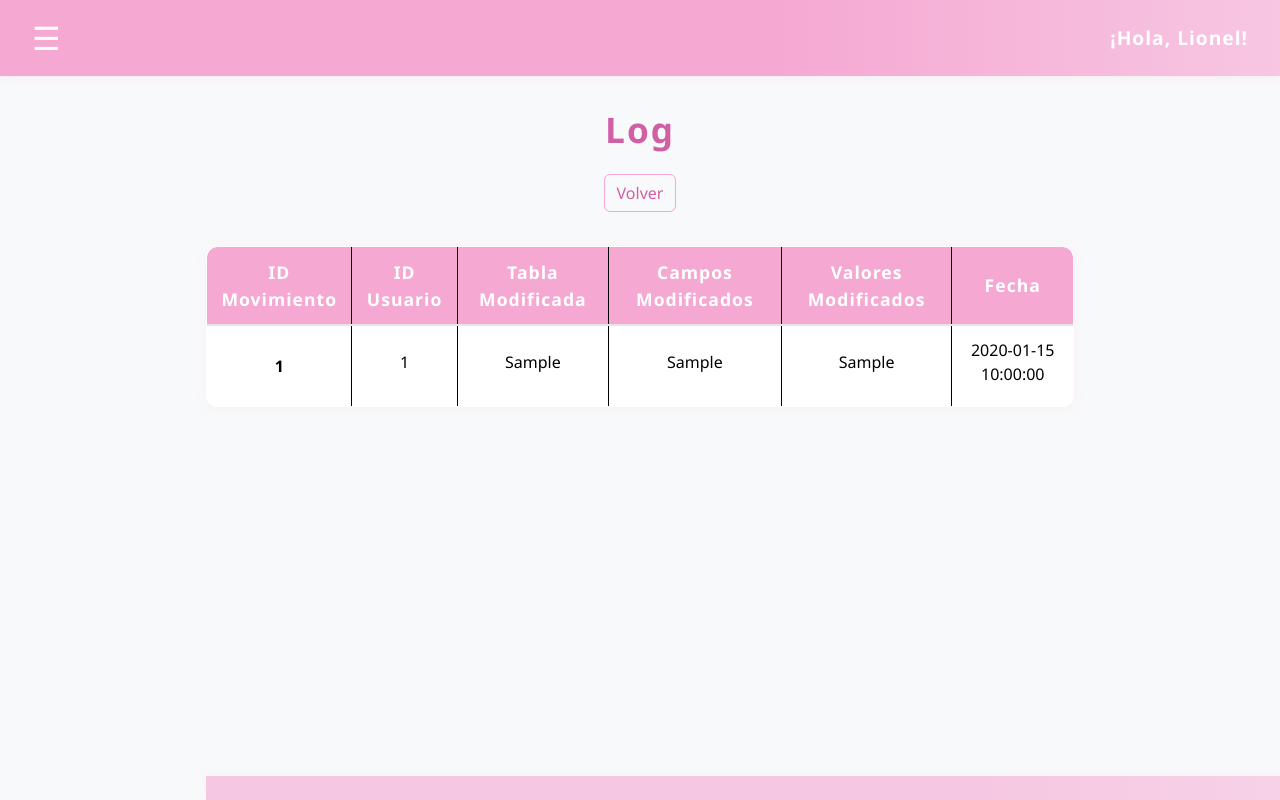
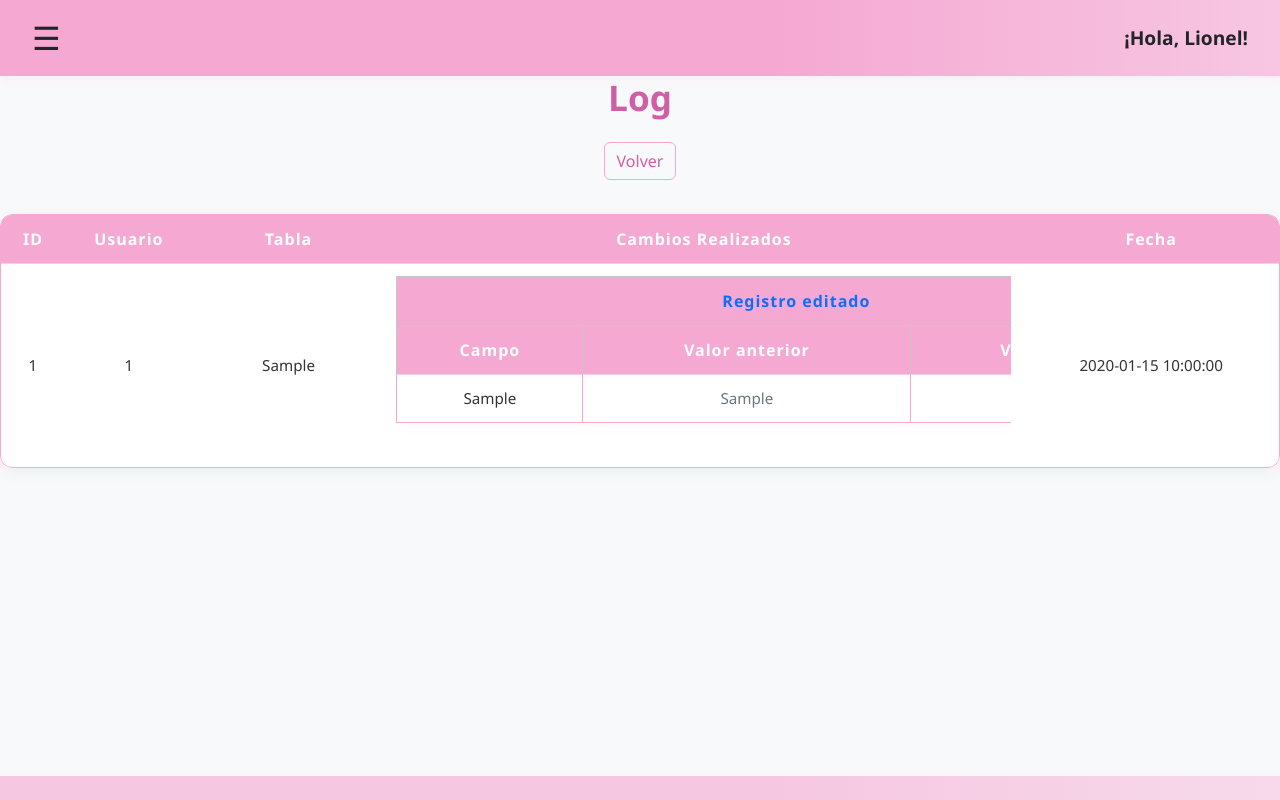
Before and after one commit to lenoilrtk/jardin, a PHP site: page /ABM/movimientos.php in a window 1280 px wide. Run offline with PHP 8.4, Linux system fonts and the light colour scheme; tables that the repository leaves empty hold one stand-in row (values such as "Sample post").

Commit message:
modificacion css

```diff
--- a/ABM/movimientos.php
+++ b/ABM/movimientos.php
@@ -1,8 +1,61 @@
 <?php
-
 include_once './conex.php';
 session_start();
 
+function mostrarCambiosHorizontal($camposStr, $valoresStr)
+{
+  $campos = explode(",", $camposStr);
+  $valores = explode(",", $valoresStr);
+  $esAgregado = true;
+
+  // Verifica si todos los valores anteriores son "nulo"
+  for ($i = 0; $i < count($valores); $i += 2) {
+    if (trim(strtolower($valores[$i])) !== "nulo") {
+      $esAgregado = false;
+      break;
+    }
+  }
+
+  // Comienza tabla interna
+  $output = "<div style='overflow-x:auto;'>
+    <table class='table table-sm table-bordered' style='min-width:800px;'>
+      <thead class='table-light'>
+        <tr>
+          <th colspan='" . ($esAgregado ? 2 : 3) . "' class='text-" . ($esAgregado ? "success" : "primary") . "'>
+            " . ($esAgregado ? "Registro agregado" : "Registro editado") . "
+          </th>
+        </tr>
+        <tr>
+          <th>Campo</th>" .
+    (!$esAgregado ? "<th>Valor anterior</th>" : "") .
+    "<th>Valor nuevo</th>
+        </tr>
+      </thead>
+      <tbody>";
+
+  for ($i = 0, $j = 0; $i < count($campos); $i++, $j += 2) {
+    $campo = htmlspecialchars($campos[$i]);
+    $valorAnt = isset($valores[$j]) ? trim($valores[$j]) : '-';
+    $valorNuevo = isset($valores[$j + 1]) ? trim($valores[$j + 1]) : '-';
+
+    $campoHTML = "<td style='word-break: break-word;'>$campo</td>";
+    $valorAntHTML = "<td style='word-break: break-word; color:#6c757d;'>"
+      . ($valorAnt === 'nulo' ? '—' : htmlspecialchars($valorAnt)) . "</td>";
+    $valorNuevoHTML = "<td style='word-break: break-word; color:#d15fa6;'>"
+      . htmlspecialchars($valorNuevo) . "</td>";
+
+    $output .= "<tr>" . $campoHTML .
+      (!$esAgregado ? $valorAntHTML : "") .
+      $valorNuevoHTML . "</tr>";
+  }
+
+  $output .= "</tbody></table></div>";
+  return $output;
+}
+
+
+$sql = "SELECT * FROM movimientos";
+$result = $conn->query($sql);
 ?>
 
 <!DOCTYPE html>
@@ -11,30 +64,23 @@ session_start();
 <head>
   <meta charset="UTF-8" />
   <meta name="viewport" content="width=device-width, initial-scale=1.0" />
+  <title>Biblioteca Virtual</title>
 
   <!-- Bootstrap CSS -->
-  <link
-    href="https://cdn.jsdelivr.net/npm/bootstrap@5.3.5/dist/css/bootstrap.min.css"
-    rel="stylesheet"
-    integrity="sha384-SgOJa3DmI69IUzQ2PVdRZhwQ+dy64/BUtbMJw1MZ8t5HZApcHrRKUc4W0kG879m7"
-    crossorigin="anonymous" />
-
-  <title>Biblioteca Virtual</title>
+  <link href="https://cdn.jsdelivr.net/npm/bootstrap@5.3.5/dist/css/bootstrap.min.css" rel="stylesheet"
+    integrity="sha384-SgOJa3DmI69IUzQ2PVdRZhwQ+dy64/BUtbMJw1MZ8t5HZApcHrRKUc4W0kG879m7" crossorigin="anonymous" />
 
   <style>
-    /* ...existing code... */
     body {
       font-family: 'Segoe UI', Arial, sans-serif;
+      background: #f8f9fa;
       margin: 0;
       padding: 0;
-      background: #f8f9fa;
       min-height: 100vh;
     }
 
-    /* Navbar */
     .navbar {
       background: linear-gradient(90deg, #f5a8d2 60%, #f7c6e2 100%);
-      color: #fff;
       padding: 14px 32px;
       display: flex;
       justify-content: space-between;
@@ -42,37 +88,28 @@ session_start();
       box-shadow: 0 2px 8px rgba(245, 168, 210, 0.15);
     }
 
-    .navbar .nav-icon {
+    .nav-icon {
       font-size: 2rem;
       cursor: pointer;
-      transition: color 0.2s;
-    }
-
-    .navbar .nav-icon:hover {
-      color: #fffbe7;
     }
 
     .navbar span {
       margin-left: 1rem;
       font-weight: bold;
       font-size: 1.2rem;
-      letter-spacing: 1px;
     }
 
-    .navbar a,
-    .navbar a:visited {
+    .navbar a {
       color: #fff;
       text-decoration: none;
       margin: 0 10px;
-      transition: color 0.2s;
     }
 
     .navbar a:hover {
+      text-decoration: underline;
       color: #fffbe7;
-      text-decoration: underline;
     }
 
-    /* Footer */
     .footer {
       background: linear-gradient(90deg, #f5a8d29f 60%, #f7c6e29f 100%);
       color: #fff;
@@ -82,16 +119,14 @@ session_start();
       bottom: 0;
       width: 100%;
       font-size: 1rem;
-      letter-spacing: 1px;
       box-shadow: 0 -2px 8px rgba(245, 168, 210, 0.08);
     }
 
-    /* Content */
     .content {
-      padding: 32px 16px 80px 16px;
+      padding: 0;
+      max-width: 100%;
+      margin: 0 0;
       text-align: center;
-      max-width: 900px;
-      margin: 0 auto;
     }
 
     h1 {
@@ -99,36 +134,19 @@ session_start();
       font-weight: bold;
       margin-bottom: 1.5rem;
       color: #d15fa6;
-      letter-spacing: 2px;
     }
 
-    /* Table Styles */
     .table {
       background: #fff;
       border-radius: 12px;
-      overflow: hidden;
-      box-shadow: 0 2px 12px rgba(245, 168, 210, 0.10);
+      box-shadow: 0 2px 12px rgba(245, 168, 210, 0.1);
       margin-bottom: 2rem;
-    }
-
-    .table th,
-    .table td {
-      vertical-align: middle !important;
-      text-align: center;
-      font-size: 1rem;
-      padding: 12px 8px;
     }
 
     .table thead th {
       background: #f5a8d2;
       color: #fff;
-      border-bottom: 2px solid #e6e6e6;
       font-size: 1.1rem;
-      letter-spacing: 1px;
-    }
-
-    .table tbody tr {
-      transition: background 0.2s;
     }
 
     .table tbody tr:hover {
@@ -144,25 +162,21 @@ session_start();
       border-top: 1.5px solid #f5a8d2;
     }
 
-    /* Button */
     .btn-outline-primary {
       border-color: #f5a8d2;
       color: #d15fa6;
       font-weight: 500;
-      transition: background 0.2s, color 0.2s;
       margin-bottom: 10px;
     }
 
     .btn-outline-primary:hover {
       background: #f5a8d2;
       color: #fff;
-      border-color: #f5a8d2;
     }
 
-    /* Responsive */
     @media (max-width: 768px) {
       .content {
-        padding: 16px 4px 80px 4px;
+        padding: 0;
       }
 
       .table th,
@@ -178,11 +192,15 @@ session_start();
       .navbar {
         flex-direction: column;
         align-items: flex-start;
-        padding: 10px 10px;
+        padding: 10px;
       }
     }
 
-    /* Misc */
+    td div {
+      word-break: break-word;
+      font-size: 0.95rem;
+    }
+
     img {
       max-height: 100px;
     }
@@ -191,112 +209,192 @@ session_start();
       margin-bottom: 0.5rem;
     }
 
-    /* ...existing code... */
+    /* Estilo base de tabla */
+    .table-wrapper {
+      overflow-x: auto;
+      border-radius: 12px;
+      box-shadow: 0 4px 16px rgba(0, 0, 0, 0.05);
+      margin-bottom: 2rem;
+      background: white;
+      width: 100%;
+    }
+
+    .table-custom {
+      width: 100%;
+      border-collapse: separate;
+      border-spacing: 0;
+      border: 1.5px solid #f5a8d2;
+      border-radius: 12px;
+      overflow: hidden;
+    }
+
+    .table-custom thead th {
+      position: sticky;
+      top: 0;
+      background-color: #f5a8d2;
+      color: #fff;
+      text-align: center;
+      padding: 12px;
+      cursor: pointer;
+      user-select: none;
+      font-size: 1rem;
+      letter-spacing: 1px;
+    }
+
+    .table-custom tbody td {
+      text-align: center;
+      padding: 12px;
+      vertical-align: middle;
+      border-top: 1px solid #f3d1e4;
+      font-size: 0.95rem;
+      color: #333;
+      max-width: 180px;
+      word-wrap: break-word;
+      overflow-y: auto;
+    }
+
+    .table-custom tbody tr:hover {
+      background-color: #fcebf5;
+    }
+
+    /* Scroll interno para celdas largas */
+    .table-custom td p {
+      margin: 0.25rem 0;
+      max-height: 100px;
+      overflow-y: auto;
+      word-break: break-word;
+    }
+
+    .table td,
+    .table th {
+      vertical-align: middle;
+      word-break: break-word;
+      white-space: normal;
+    }
+
+    .table td[colspan="2"] {
+      min-width: 600px;
+      max-width: 1000px;
+      word-break: break-word;
+      white-space: normal;
+      padding: 0 !important;
+    }
+
+    @media (min-width: 992px) {
+      .table td[colspan="2"] {
+        width: 60vw;
+      }
+    }
+
+    .table td[colspan="2"] table {
+      width: 100%;
+    }
+
+    .table td[colspan="2"] th,
+    .table td[colspan="2"] td {
+      font-size: 0.9rem;
+      padding: 6px 8px;
+      vertical-align: top;
+    }
   </style>
 </head>
 
 <body>
 
-  <!-- NAVBAR -->
   <div class="navbar">
     <div class="nav-icon">☰</div>
-    <div>
-      <span>¡Hola, Lionel!</span>
-    </div>
+    <div><span>¡Hola, Lionel!</span></div>
   </div>
 
-  <!-- CONTENIDO PRINCIPAL -->
   <div class="content">
     <h1>Log</h1>
 
     <button type="button" class="btn btn-outline-primary">Volver</button>
     <br><br>
-    <table class="table table-bordered border-black">
+
+    <div class="table-wrapper">
+      <table class="table-custom">
         <thead>
           <tr>
-          <th scope="col">ID Movimiento</th>
-          <th scope="col">ID Usuario</th>
-          <th scope="col">Tabla Modificada</th>
-          <th scope="col">Campos Modificados</th>
-          <th scope="col">Valores Modificados</th>
-          <th scope="col">Fecha</th>
+            <th style="width: 5%;">ID</th>
+            <th style="width: 10%;">Usuario</th>
+            <th style="width: 15%;">Tabla</th>
+            <th colspan="2" style="width: 50%;">Cambios Realizados</th>
+            <th style="width: 20%;">Fecha</th>
           </tr>
         </thead>
-      <tbody class="table-group-divider">
-        <?php
-        // Consulta para obtener los movimientos
-        $sql = "SELECT * FROM movimientos";
-        $result = $conn->query($sql);
+        <tbody>
+          <?php if ($result->num_rows > 0): ?>
+            <?php while ($row = $result->fetch_assoc()): ?>
+              <tr>
+                <td><?= $row["id_movimiento"] ?></td>
+                <td>
+                  <p><?= $row["usuario_id"] ?></p>
+                </td>
+                <td>
+                  <p><?= $row["tabla_modif"] ?></p>
+                </td>
+                <td class='align-middle' colspan='2'><?= mostrarCambiosHorizontal($row["campos_modif"], $row["valores_modif"]) ?></td>
+                <td>
+                  <p><?= $row["fecha"] ?></p>
+                </td>
+              </tr>
+            <?php endwhile; ?>
+          <?php else: ?>
+            <tr>
+              <td colspan="6">No se encontraron movimientos.</td>
+            </tr>
+          <?php endif; ?>
+          <?php $conn->close(); ?>
+        </tbody>
+      </table>
+    </div>
+  </div>
 
-        function displayArrayValues($array)
-        {
-          $stringToDisplay = "";
-          if ($array[0] == "nulo") {
-            $stringToDisplay = "";
-            foreach ($array as $value) {
-              if ($value == "nulo") {
+  <div class="footer"></div>
+
+  <script src="https://cdn.jsdelivr.net/npm/bootstrap@5.3.5/dist/js/bootstrap.bundle.min.js"
+    integrity="sha384-k6d4wzSIapyDyv1kpU366/PK5hCdSbCRGRCMv+eplOQJWyd1fbcAu9OCUj5zNLiq"
+    crossorigin="anonymous"></script>
+  <script>
+    document.addEventListener('DOMContentLoaded', function() {
+      const table = document.querySelector('.table-custom');
+      const headers = table.querySelectorAll('th');
+      let sortDirection = 1; // 1: asc, -1: desc
+      let lastIndex = -1;
+
+      headers.forEach((header, index) => {
+        header.addEventListener('click', () => {
+          const tbody = table.querySelector('tbody');
+          const rows = Array.from(tbody.querySelectorAll('tr'));
+
+          if (lastIndex === index) {
+            sortDirection *= -1; // reverse order
           } else {
-                $stringToDisplay = $stringToDisplay . "<p>" . $value . "</p>";
-              }
-            }
-            return $stringToDisplay;
-          } else {
-            for ($i = 0; $i < count($array); $i++) {
-              if ($i % 2 == 0) {
-                $stringToDisplay = $stringToDisplay . "<p>" . $array[$i];
-              } else {
-                $stringToDisplay = $stringToDisplay . " -> " . $array[$i] . "</p>";
-              }
-            }
-          }
-          return $stringToDisplay;
-        }
-        function displayArray($array)
-        {
-          $stringToDisplay = "";
-          foreach ($array as $value) {
-            $stringToDisplay = $stringToDisplay . "<p>" . $value . "</p>";
-          }
-          return $stringToDisplay;
+            sortDirection = 1;
           }
 
-        // Verificar si hay resultados
-        if ($result->num_rows > 0) {
-          // Mostrar los datos de cada fila
-          while ($row = $result->fetch_assoc()) {
-            $campos_modif = explode(",", $row["campos_modif"]);
-            $valores_modif = explode(",", $row["valores_modif"]);
-            echo "<tr>";
-            echo "<th scope='row' class='align-middle'>" . $row["id_movimiento"] . "</th>";
-            echo "<td class='align-middle'><p>" . $row["usuario_id"] . "</p></td>";
-            echo "<td class='align-middle'><p>" . $row["tabla_modif"] . "</p></td>";
-            echo "<td class='align-middle'>" . displayArray($campos_modif) . "</td>";
-            echo "<td class='align-middle'>" . displayArrayValues($valores_modif) . "</td>";
-            echo "<td class='align-middle'><p>" . $row["fecha"] . "</p></td>";
-            echo "</tr>";
-          }
-        } else {
-          echo "<tr><td colspan='6'>No se encontraron movimientos.</td></tr>";
+          lastIndex = index;
+
+          rows.sort((a, b) => {
+            const cellA = a.children[index].innerText.trim().toLowerCase();
+            const cellB = b.children[index].innerText.trim().toLowerCase();
+
+            // Comparar números si ambos valores son numéricos
+            const isNumeric = !isNaN(cellA) && !isNaN(cellB);
+            if (isNumeric) {
+              return sortDirection * (parseFloat(cellA) - parseFloat(cellB));
             }
 
-        // Cerrar la conexión
-        $conn->close();
+            return sortDirection * cellA.localeCompare(cellB);
+          });
 
-        ?>
-      </tbody>
-    </table>
-
-
-    <!-- FOOTER -->
-    <div class="footer">
-
-    </div>
-
-    <!-- Bootstrap JS -->
-    <script
-      src="https://cdn.jsdelivr.net/npm/bootstrap@5.3.5/dist/js/bootstrap.bundle.min.js"
-      integrity="sha384-k6d4wzSIapyDyv1kpU366/PK5hCdSbCRGRCMv+eplOQJWyd1fbcAu9OCUj5zNLiq"
-      crossorigin="anonymous"></script>
+          // Reordenar las filas
+          rows.forEach(row => tbody.appendChild(row));
+        });
+      });
+    });
+  </script>
 </body>
 
 </html>
```
Lines whose indentation alone changed are shown as unchanged.
